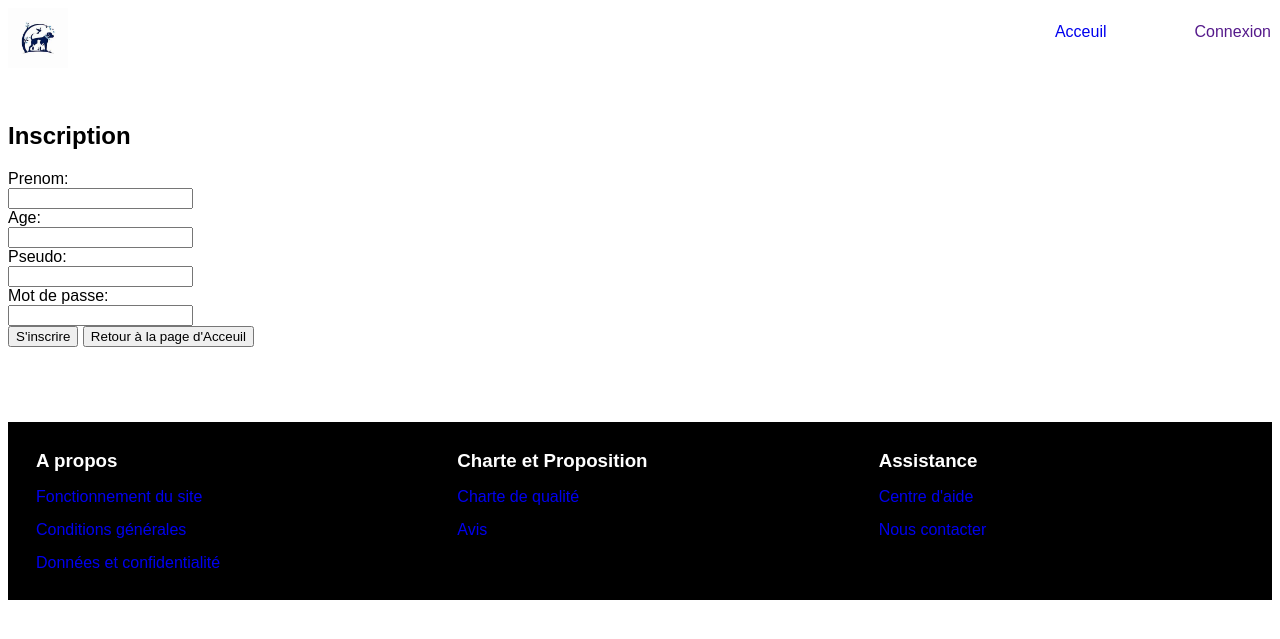
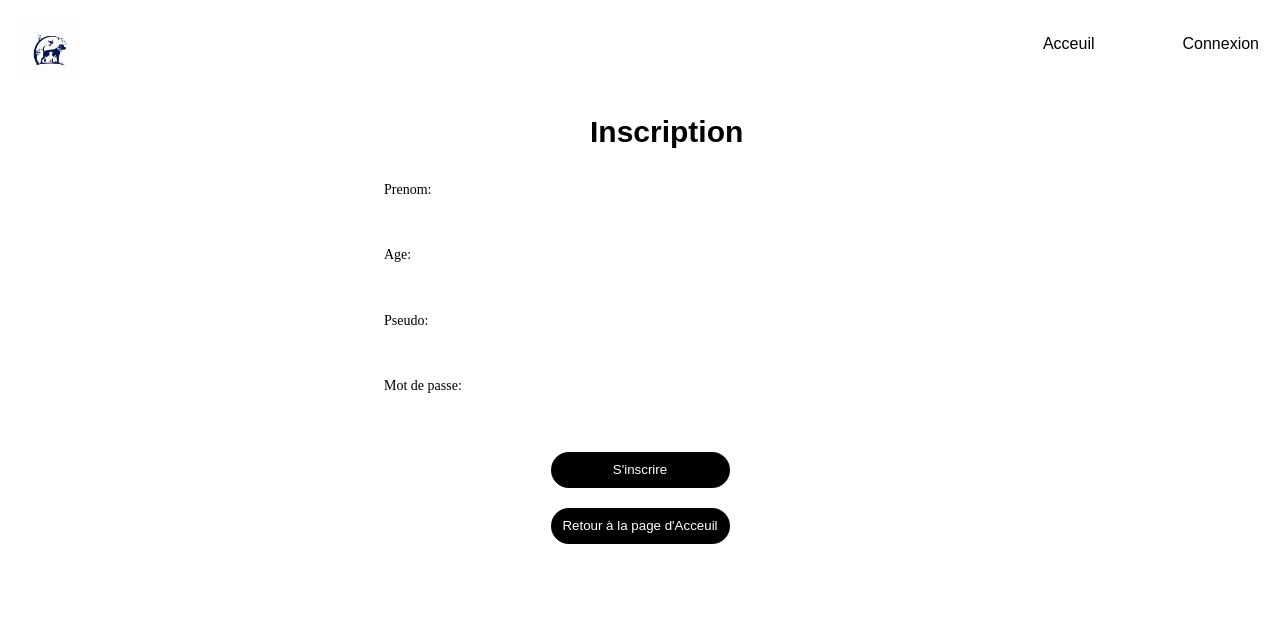
Before and after one commit to SteveTakount97/Hackaton, a PHP site: page /views/inscription.html in a window 1280 px wide. Shown: the top 639 px of the page. Run offline with PHP 8.4, Linux system fonts and the light colour scheme.

Commit message:
edit style

```diff
--- a/public/asset/style.css
+++ b/public/asset/css/style.css
@@ -12,7 +12,10 @@
 .fa-solid {
     color: var(--main-color);
 }
-
+body{
+    max-width: 1440px;
+    margin: 20px;
+}
 /* Code de l'entête */
 header{
     display: flex;
@@ -33,6 +36,7 @@ nav a:hover {
 }
 a{
     text-decoration: none;
+    color: black;
 }
 
 .nav-list {
@@ -103,3 +107,77 @@ ul{
     gap: 15px;
     margin-bottom: 0;
 }
+
+/*style form insription*/
+
+.inscription-backroung{
+    background-color: #DEEBFF;
+}
+h2 {
+    width: 100px;
+   height: 36px;
+   font-size: 30px;
+   font-weight: 700;
+   line-height: 36px;
+   text-align: center;
+   margin: auto;
+   padding-bottom: 30px;
+   color: black;
+
+}
+section{
+	display: flex;
+	justify-content: center;
+	cursor: pointer;
+}
+form{
+   display: flex;
+   flex-direction: column;
+   justify-content: center;
+   width: 40vw;
+}
+label{
+
+   font-family: Work Sans;
+   font-size: 14px;
+   font-weight: 500;
+   line-height: 16.42px;
+   text-align: left;
+
+   color: black;
+}
+input{
+    width: 379px;
+   height: 45px;
+   border: none;
+
+}
+.button {
+    width: 179px;
+  height: 36px;
+  border: none;
+  border-radius: 60px;
+  color: #FFFFFF;
+  background-color: black;
+}
+.button-login{
+	margin: auto;
+	display: flex;
+	flex-direction: column;
+	gap: 20px;
+	padding-top: 10px;
+}
+.button1{
+    width: 179px;
+  height: 16px;
+  border: none;
+  font-family: Work Sans;
+  font-size: 14px;
+  font-weight: 500;
+  line-height: 16.42px;
+  text-align: left;
+  color: #3D3D3D;
+  background: none;
+  padding-left: 16px;
+  text-decoration: underline;
+}
--- a/views/inscription.html
+++ b/views/inscription.html
@@ -3,10 +3,10 @@
 <head>
     <meta charset="UTF-8">
     <meta name="viewport" content="width=device-width, initial-scale=1.0">
-    <link rel="stylesheet" href="../public/asset/style.css">
+    <link rel="stylesheet" href="../public/asset/css/style.css">
     <title>Mon Centre Animalier</title>
 </head>
-<body>
+<body class="inscription-background">
     <header>
     <a class="logo-container">
       <img src="../public/asset/logo.jpeg" class="logo" alt="logo_centre">
@@ -41,7 +41,7 @@
                <div class="button-login">
                   <button type="submit" class="button">S'inscrire</button>
                   <a href="acceuil.html">
-                    <button type="button" class="button">Retour à la page d'Acceuil</button>
+                    <button type="button1" class="button">Retour à la page d'Acceuil</button>
                  </a>
                </div>
            </form>
@@ -49,30 +49,6 @@
 
     </main>
 
-    <footer class="section-footer">
-        <div class="footer-list">
-            <h3>A propos</h3>
-            <ul class="info-list">
-                <li><a href="#">Fonctionnement du site</a></li>
-                <li><a href="#">Conditions générales</a></li>
-                <li><a href="#">Données et confidentialité</a></li>
-            </ul>
-        </div>
-        <div class="footer-list">
-            <h3>Charte et Proposition</h3>
-            <ul class="info-list">
-                <li><a href="#">Charte de qualité</a></li>
-                <li><a href="#"> Avis</a></li>
-            </ul>
-        </div>
-        <div class="footer-list">
-            <h3>Assistance</h3>
-            <ul class="info-list">
-                <li><a href="#">Centre d'aide</a></li>
-                <li><a href="#">Nous contacter</a></li>
-            </ul>
-        </div>
-    </footer>
 </body>
 
 </html>
```
Also changed, not shown: views/acceuil.html (+1 -25 lines), public/asset/css/connect.css (added).
